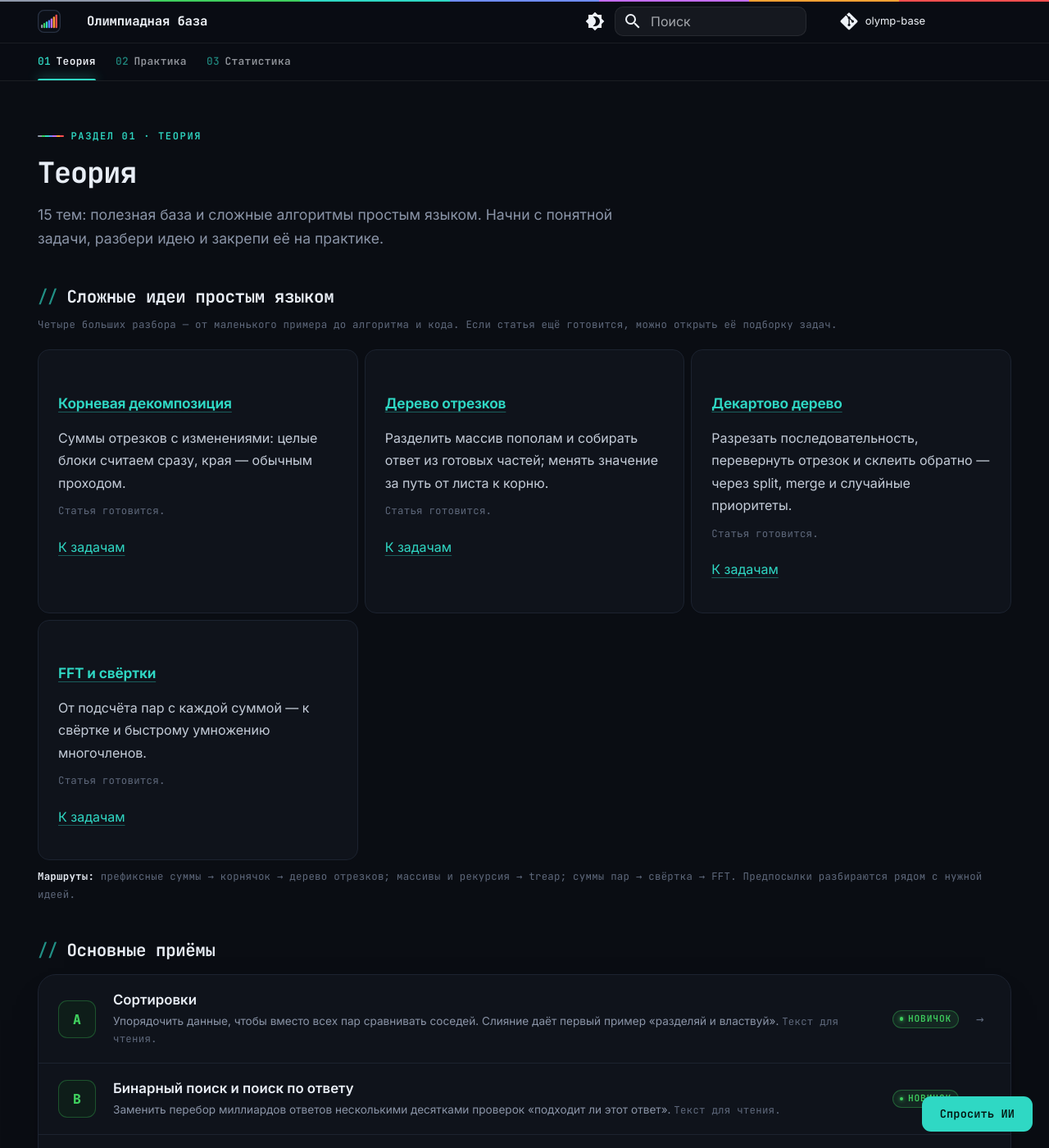
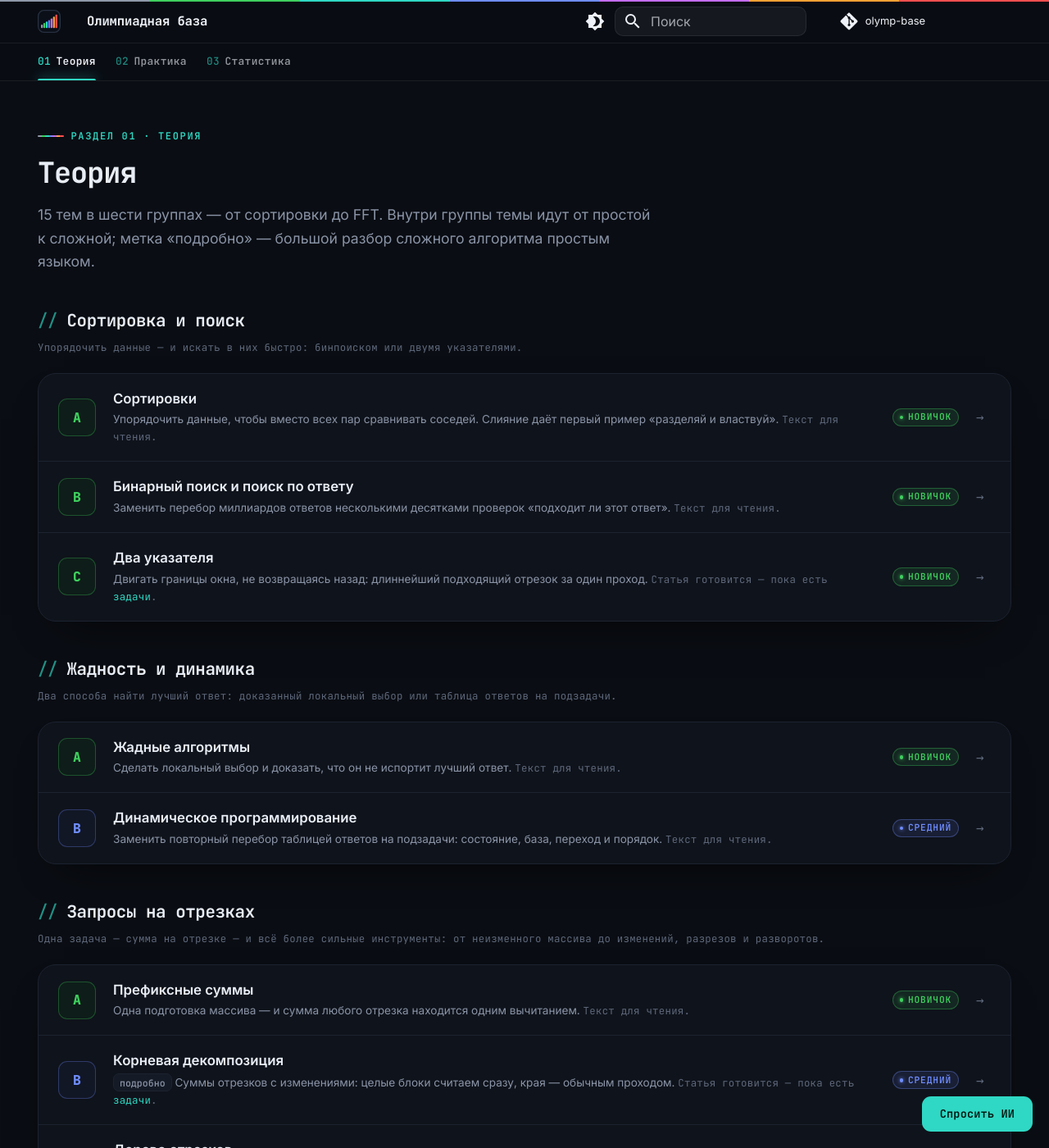
Before and after one commit to kuraguga4-hue/olymp-base, an MkDocs documentation site: the page built from docs/theory/index.md, in a window 1280 px wide and 1400 px high. Shown: the whole window at 82% size. Built offline with MkDocs 1.6.1 and Material for MkDocs 9.7.7, drawn with Linux system fonts in a browser that asks for light colours; comment, search, counter and statistics services are not loaded; some of the changed text lies outside the part shown.

Commit message:
теория: шесть групп по смыслу — сортировка и поиск, жадность и динамика, запросы на отрезках, графы, математика, строки
Только раздел «Теория»: страница theory/index.md и его часть меню в
mkdocs.yml; «Практика» и topics.json не менялись. Внутри группы темы
идут от простой к сложной, четыре больших разбора помечены «подробно»,
у неготовых статей есть ссылка на задачи. FFT отмечена готовой.

Agent: Claude Opus 5.5
Co-Authored-By: Claude Opus 5.5 <noreply@anthropic.com>

```diff
--- a/docs/theory/index.md
+++ b/docs/theory/index.md
@@ -9,74 +9,13 @@ hide:
 
 # Теория
 
-15 тем: полезная база и сложные алгоритмы простым языком. Начни с понятной задачи, разбери идею и закрепи её на практике.
+15 тем в шести группах — от сортировки до FFT. Внутри группы темы идут от простой к сложной; метка «подробно» — большой разбор сложного алгоритма простым языком.
 {: .ob-lead }
 
-## Сложные идеи простым языком
+## Сортировка и поиск
 
-Четыре больших разбора — от маленького примера до алгоритма и кода. Если статья ещё готовится, можно открыть её подборку задач.
+Упорядочить данные — и искать в них быстро: бинпоиском или двумя указателями.
 {: .ob-note }
-
-<div class="grid" markdown>
-
-<div class="ob-card" markdown>
-
-### [Корневая декомпозиция](sqrt-decomposition.md)
-
-Суммы отрезков с изменениями: целые блоки считаем сразу, края — обычным проходом.
-
-Статья готовится.
-{: .ob-note }
-
-[К задачам](../practice/sqrt-decomposition.md)
-
-</div>
-
-<div class="ob-card" markdown>
-
-### [Дерево отрезков](segment-tree.md)
-
-Разделить массив пополам и собирать ответ из готовых частей; менять значение за путь от листа к корню.
-
-Статья готовится.
-{: .ob-note }
-
-[К задачам](../practice/segment-tree.md)
-
-</div>
-
-<div class="ob-card" markdown>
-
-### [Декартово дерево](treap.md)
-
-Разрезать последовательность, перевернуть отрезок и склеить обратно — через split, merge и случайные приоритеты.
-
-Статья готовится.
-{: .ob-note }
-
-[К задачам](../practice/treap.md)
-
-</div>
-
-<div class="ob-card" markdown>
-
-### [FFT и свёртки](fft.md)
-
-От подсчёта пар с каждой суммой — к свёртке и быстрому умножению многочленов.
-
-Статья готовится.
-{: .ob-note }
-
-[К задачам](../practice/fft.md)
-
-</div>
-
-</div>
-
-**Маршруты:** префиксные суммы → корнячок → дерево отрезков; массивы и рекурсия → treap; суммы пар → свёртка → FFT. Предпосылки разбираются рядом с нужной идеей.
-{: .ob-note }
-
-## Основные приёмы
 
 <div class="ob-set" markdown>
 
@@ -86,45 +25,100 @@ hide:
 1. [Бинарный поиск и поиск по ответу](binary-search.md)
    <span class="ob-lvl ob-lvl--novice">новичок</span>
    <span class="ob-hook">Заменить перебор миллиардов ответов несколькими десятками проверок «подходит ли этот ответ». <span class="ob-note">Текст для чтения.</span></span>
-1. [Префиксные суммы](prefix-sums.md)
-   <span class="ob-lvl ob-lvl--novice">новичок</span>
-   <span class="ob-hook">Одна подготовка массива — и сумма любого отрезка находится одним вычитанием. <span class="ob-note">Текст для чтения.</span></span>
 1. [Два указателя](two-pointers.md)
    <span class="ob-lvl ob-lvl--novice">новичок</span>
-   <span class="ob-hook">Двигать границы окна, не возвращаясь назад: длиннейший подходящий отрезок за один проход. <span class="ob-note">Статья готовится.</span></span>
-1. [Жадные алгоритмы и как их доказывать](greedy.md)
+   <span class="ob-hook">Двигать границы окна, не возвращаясь назад: длиннейший подходящий отрезок за один проход. <span class="ob-note">Статья готовится — пока есть [задачи](../practice/two-pointers.md).</span></span>
+
+</div>
+
+## Жадность и динамика
+
+Два способа найти лучший ответ: доказанный локальный выбор или таблица ответов на подзадачи.
+{: .ob-note }
+
+<div class="ob-set" markdown>
+
+1. [Жадные алгоритмы](greedy.md)
    <span class="ob-lvl ob-lvl--novice">новичок</span>
    <span class="ob-hook">Сделать локальный выбор и доказать, что он не испортит лучший ответ. <span class="ob-note">Текст для чтения.</span></span>
-1. [Динамическое программирование: начало](dp-intro.md)
+1. [Динамическое программирование](dp-intro.md)
    <span class="ob-lvl ob-lvl--mid">средний</span>
    <span class="ob-hook">Заменить повторный перебор таблицей ответов на подзадачи: состояние, база, переход и порядок. <span class="ob-note">Текст для чтения.</span></span>
 
 </div>
 
-## Графы, строки и числа
+## Запросы на отрезках
+
+Одна задача — сумма на отрезке — и всё более сильные инструменты: от неизменного массива до изменений, разрезов и разворотов.
+{: .ob-note }
+
+<div class="ob-set" markdown>
+
+1. [Префиксные суммы](prefix-sums.md)
+   <span class="ob-lvl ob-lvl--novice">новичок</span>
+   <span class="ob-hook">Одна подготовка массива — и сумма любого отрезка находится одним вычитанием. <span class="ob-note">Текст для чтения.</span></span>
+1. [Корневая декомпозиция](sqrt-decomposition.md)
+   <span class="ob-lvl ob-lvl--mid">средний</span>
+   <span class="ob-hook"><span class="ob-chip">подробно</span> Суммы отрезков с изменениями: целые блоки считаем сразу, края — обычным проходом. <span class="ob-note">Статья готовится — пока есть [задачи](../practice/sqrt-decomposition.md).</span></span>
+1. [Дерево отрезков](segment-tree.md)
+   <span class="ob-lvl ob-lvl--mid">средний</span>
+   <span class="ob-hook"><span class="ob-chip">подробно</span> Разделить массив пополам и собирать ответ из готовых частей; менять значение за путь от листа к корню. <span class="ob-note">Статья готовится — пока есть [задачи](../practice/segment-tree.md).</span></span>
+1. [Декартово дерево](treap.md)
+   <span class="ob-lvl ob-lvl--adv">продвинутый</span>
+   <span class="ob-hook"><span class="ob-chip">подробно</span> Разрезать последовательность, перевернуть отрезок и склеить обратно — через split, merge и случайные приоритеты. <span class="ob-note">Статья готовится — пока есть [задачи](../practice/treap.md).</span></span>
+
+</div>
+
+## Графы
+
+Обойти граф, найти кратчайшие расстояния и следить за тем, какие вершины связаны.
+{: .ob-note }
 
 <div class="ob-set" markdown>
 
 1. [Обход в глубину (DFS)](dfs.md)
    <span class="ob-lvl ob-lvl--mid">средний</span>
-   <span class="ob-hook">Пройти граф и найти компоненты связности: один обход вместо нового поиска на каждый вопрос. <span class="ob-note">Статья готовится.</span></span>
+   <span class="ob-hook">Пройти граф и найти компоненты связности: один обход вместо нового поиска на каждый вопрос. <span class="ob-note">Статья готовится — пока есть [задачи](../practice/dfs.md).</span></span>
 1. [Кратчайшие пути](shortest-paths.md)
    <span class="ob-lvl ob-lvl--mid">средний</span>
-   <span class="ob-hook">Найти путь с минимумом ходов или минимальной суммой весов; понять, когда нужны BFS и Дейкстра. <span class="ob-note">Статья готовится.</span></span>
+   <span class="ob-hook">Найти путь с минимумом ходов или минимальной суммой весов; понять, когда нужны BFS и Дейкстра. <span class="ob-note">Статья готовится — пока есть [задачи](../practice/shortest-paths.md).</span></span>
 1. [Система непересекающихся множеств (DSU)](dsu.md)
    <span class="ob-lvl ob-lvl--mid">средний</span>
-   <span class="ob-hook">Объединять компоненты после добавления дорог и быстро проверять, связаны ли две вершины. <span class="ob-note">Статья готовится.</span></span>
-1. [Строки и хеширование](strings.md)
-   <span class="ob-lvl ob-lvl--mid">средний</span>
-   <span class="ob-hook">Искать образец и сравнивать подстроки: различать точный алгоритм и хеш с риском коллизии. <span class="ob-note">Статья готовится.</span></span>
-1. [Теория чисел: НОД, решето, быстрое возведение в степень](number-theory.md)
-   <span class="ob-lvl ob-lvl--mid">средний</span>
-   <span class="ob-hook">НОД, простые числа, решето и быстрое возведение в степень — компактный набор для задач с числами. <span class="ob-note">Статья готовится.</span></span>
+   <span class="ob-hook">Объединять компоненты после добавления дорог и быстро проверять, связаны ли две вершины. <span class="ob-note">Статья готовится — пока есть [задачи](../practice/dsu.md).</span></span>
 
 </div>
 
-## Почему именно эти темы
+## Математика
 
-База помогает решать первые задачи, а четыре больших разбора показывают, как устроены более сложные алгоритмы. Решето изучается вместе с теорией чисел, хеширование — со строками, свёртки — с FFT: у близких идей один вход в каталоге.
+Делимость и простые числа, затем многочлены и их быстрое умножение.
+{: .ob-note }
 
-Начни с [сортировок](sorting.md), [префиксных сумм](prefix-sums.md) или [бинпоиска](binary-search.md), если базовые приёмы пока незнакомы. Если ищешь тренировку по другой теме, открой [дополнительные подборки](../practice/index.md#extra-practice).
+<div class="ob-set" markdown>
+
+1. [Теория чисел](number-theory.md)
+   <span class="ob-lvl ob-lvl--mid">средний</span>
+   <span class="ob-hook">НОД, простые числа, решето и быстрое возведение в степень — компактный набор для задач с числами. <span class="ob-note">Статья готовится — пока есть [задачи](../practice/number-theory.md).</span></span>
+1. [FFT и свёртки](fft.md)
+   <span class="ob-lvl ob-lvl--adv">продвинутый</span>
+   <span class="ob-hook"><span class="ob-chip">подробно</span> От подсчёта пар с каждой суммой — к свёртке и быстрому умножению многочленов. <span class="ob-note">Текст для чтения.</span></span>
+
+</div>
+
+## Строки
+
+Найти образец в тексте и быстро сравнивать подстроки.
+{: .ob-note }
+
+<div class="ob-set" markdown>
+
+1. [Строки и хеширование](strings.md)
+   <span class="ob-lvl ob-lvl--mid">средний</span>
+   <span class="ob-hook">Искать образец и сравнивать подстроки: различать точный алгоритм и хеш с риском коллизии. <span class="ob-note">Статья готовится — пока есть [задачи](../practice/strings.md).</span></span>
+
+</div>
+
+## Как устроен раздел
+
+Группы идут от простого к сложному, темы внутри группы — тоже. Близкие идеи собраны в одну статью: решето — в теории чисел, хеширование — в строках, свёртки — в FFT.
+
+Если базовые приёмы пока незнакомы, начни с [сортировок](sorting.md), [бинпоиска](binary-search.md) или [префиксных сумм](prefix-sums.md). Другие темы — в [дополнительных подборках](../practice/index.md#extra-practice).
--- a/mkdocs.yml
+++ b/mkdocs.yml
@@ -77,24 +77,27 @@ exclude_docs: |
 nav:
   - Теория:
       - theory/index.md
-      - "Сложные идеи простым языком":
+      - "Сортировка и поиск":
+          - "Сортировки": theory/sorting.md
+          - "Бинарный поиск и поиск по ответу": theory/binary-search.md
+          - "Два указателя": theory/two-pointers.md
+      - "Жадность и динамика":
+          - "Жадные алгоритмы": theory/greedy.md
+          - "Динамическое программирование": theory/dp-intro.md
+      - "Запросы на отрезках":
+          - "Префиксные суммы": theory/prefix-sums.md
           - "Корневая декомпозиция": theory/sqrt-decomposition.md
           - "Дерево отрезков": theory/segment-tree.md
           - "Декартово дерево": theory/treap.md
-          - "FFT и свёртки": theory/fft.md
-      - "Основные приёмы":
-          - "Сортировки": theory/sorting.md
-          - "Бинарный поиск и поиск по ответу": theory/binary-search.md
-          - "Префиксные суммы": theory/prefix-sums.md
-          - "Два указателя": theory/two-pointers.md
-          - "Жадные алгоритмы и как их доказывать": theory/greedy.md
-          - "Динамическое программирование: начало": theory/dp-intro.md
-      - "Графы, строки и числа":
+      - "Графы":
           - "Обход в глубину (DFS)": theory/dfs.md
           - "Кратчайшие пути": theory/shortest-paths.md
           - "Система непересекающихся множеств (DSU)": theory/dsu.md
+      - "Математика":
+          - "Теория чисел": theory/number-theory.md
+          - "FFT и свёртки": theory/fft.md
+      - "Строки":
           - "Строки и хеширование": theory/strings.md
-          - "Теория чисел: НОД, решето, быстрое возведение в степень": theory/number-theory.md
   - Практика:
       - practice/index.md
       - Архив олимпиад:
```
